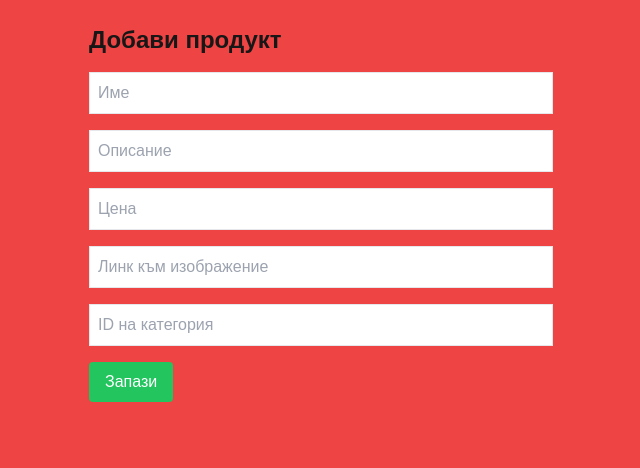
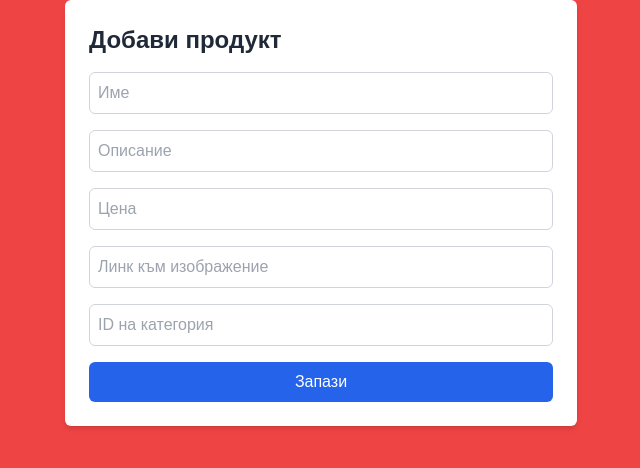
Before and after one commit to charlestanev/sarnitsamilk, a Next.js app: page /admin/add in a window 1280 px wide. Shown: the top 468 px of the page, without its empty margins (319-959 px from the left). Built offline with nearby package versions, Linux system fonts and the light colour scheme.

Commit message:
style: enhance AddProductPage with improved styling and error message visibility; update AdminPage delete button styling

```diff
--- a/src/app/admin/add/page.tsx
+++ b/src/app/admin/add/page.tsx
@@ -4,7 +4,6 @@ import { useForm } from "react-hook-form";
 import { z } from "zod";
 import { zodResolver } from "@hookform/resolvers/zod";
 import { useProductStore } from "@/store/productStore";
-
 
 const productSchema = z.object({
     name: z.string().min(3, "Името трябва да съдържа поне 3 символа"),
@@ -13,7 +12,6 @@ const productSchema = z.object({
     imageUrl: z.string().url("Моля, въведете валиден URL за изображението"),
     categoryId: z.string().min(1, "Категорията е задължителна"),
 });
-
 
 export default function AddProductPage() {
     const router = useRouter();
@@ -42,28 +40,53 @@ export default function AddProductPage() {
     };
 
     return (
-        <div className="max-w-lg mx-auto p-6">
-            <h1 className="text-2xl font-bold mb-4">Добави продукт</h1>
+        <div className="max-w-lg mx-auto p-6 bg-white shadow-md rounded-md">
+            <h1 className="text-2xl font-bold text-gray-800 mb-4">Добави продукт</h1>
             <form onSubmit={handleSubmit(onSubmit)} className="space-y-4">
-                <input {...register("name")} placeholder="Име" className="border p-2 w-full" />
-                {errors.name && <p className="text-red-500">{errors.name.message as string}</p>}
+                <input
+                    {...register("name")}
+                    placeholder="Име"
+                    className="border border-gray-300 p-2 w-full rounded-md focus:ring-2 focus:ring-blue-500 text-black"
+                />
+                {errors.name && <p className="text-red-600 text-sm">{errors.name.message as string}</p>}
 
-                <input {...register("description")} placeholder="Описание" className="border p-2 w-full" />
-                {errors.description && <p className="text-red-500">{errors.description.message as string}</p>}
+                <input
+                    {...register("description")}
+                    placeholder="Описание"
+                    className="border border-gray-300 p-2 w-full rounded-md focus:ring-2 focus:ring-blue-500 text-black"
+                />
+                {errors.description && <p className="text-red-600 text-sm">{errors.description.message as string}</p>}
 
-                <input type="number" {...register("price", { valueAsNumber: true })} placeholder="Цена" className="border p-2 w-full" />
-                {errors.price && <p className="text-red-500">{errors.price.message as string}</p>}
+                <input
+                    type="number"
+                    {...register("price", { valueAsNumber: true })}
+                    placeholder="Цена"
+                    className="border border-gray-300 p-2 w-full rounded-md focus:ring-2 focus:ring-blue-500 text-black"
+                />
+                {errors.price && <p className="text-red-600 text-sm">{errors.price.message as string}</p>}
 
-                <input {...register("imageUrl")} placeholder="Линк към изображение" className="border p-2 w-full" />
-                {errors.imageUrl && <p className="text-red-500">{errors.imageUrl.message as string}</p>}
+                <input
+                    {...register("imageUrl")}
+                    placeholder="Линк към изображение"
+                    className="border border-gray-300 p-2 w-full rounded-md focus:ring-2 focus:ring-blue-500 text-black"
+                />
+                {errors.imageUrl && <p className="text-red-600 text-sm">{errors.imageUrl.message as string}</p>}
 
-                <input {...register("categoryId")} placeholder="ID на категория" className="border p-2 w-full" />
-                {errors.categoryId && <p className="text-red-500">{errors.categoryId.message as string}</p>}
+                <input
+                    {...register("categoryId")}
+                    placeholder="ID на категория"
+                    className="border border-gray-300 p-2 w-full rounded-md focus:ring-2 focus:ring-blue-500 text-black"
+                />
+                {errors.categoryId && <p className="text-red-600 text-sm">{errors.categoryId.message as string}</p>}
 
-                <button type="submit" className="bg-green-500 text-white px-4 py-2 rounded">
+                <button
+                    type="submit"
+                    className="bg-blue-600 hover:bg-blue-700 text-white font-medium px-4 py-2 rounded-md w-full transition duration-200"
+                >
                     Запази
                 </button>
             </form>
         </div>
     );
+
 }
--- a/src/app/admin/page.tsx
+++ b/src/app/admin/page.tsx
@@ -46,7 +46,7 @@ export default function AdminPage() {
                             <Link href={`/admin/edit/${product.id}`} className="bg-yellow-500 text-white px-2 py-1 rounded mr-2">
                                 Редактирай
                             </Link>
-                            <button onClick={() => deleteProduct(product.id)} className="bg-red-500 text-white px-2 py-1 rounded">
+                            <button onClick={() => deleteProduct(product.id)} className="text-white px-2 py-1 rounded">
                                 Изтрий
                             </button>
                         </div>
```
